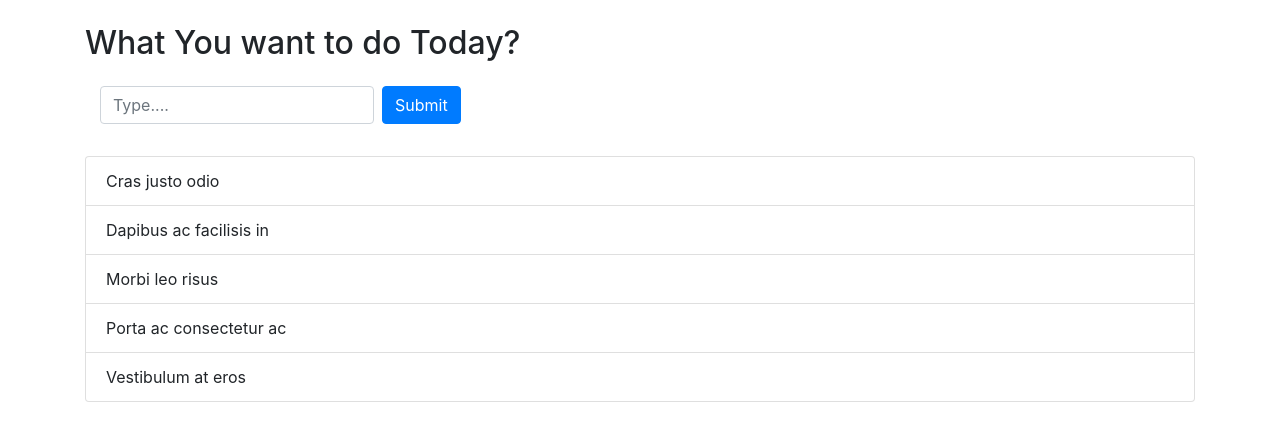
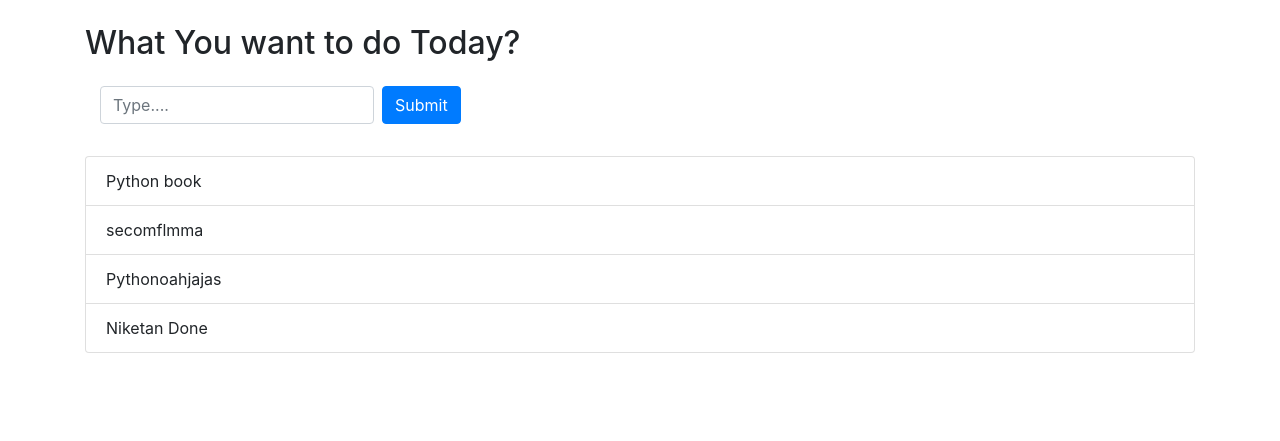
Before and after one commit to niketanmoon/ToDoApp, a Django app: page / in a window 1280 px wide. Shown: the part 56-497 px from the top of the page. Run offline with Django 3.2, Linux system fonts and the light colour scheme; data comes from the database, SQL or seed files in the repository; both versions use the stored data as it was after the commit; some libraries are stand-ins or nearby versions.

Commit message:
Displayed the list from the database onto the browser

```diff
--- a/src/MyApp/templates/home.html
+++ b/src/MyApp/templates/home.html
@@ -19,11 +19,9 @@
   <div class="row">
     <div class="col mt-4">
       <ul class="list-group">
-        <li class="list-group-item">Cras justo odio</li>
-        <li class="list-group-item">Dapibus ac facilisis in</li>
-        <li class="list-group-item">Morbi leo risus</li>
-        <li class="list-group-item">Porta ac consectetur ac</li>
-        <li class="list-group-item">Vestibulum at eros</li>
+        {% for item in items %}
+          <li class="list-group-item">{{item.name }}</li>
+        {% endfor %}
       </ul>
     </div>
 
--- a/src/MyApp/views.py
+++ b/src/MyApp/views.py
@@ -4,7 +4,12 @@ from django.views.decorators.csrf import csrf_exempt
 from MyApp.models import ToDoList
 # Create your views here.
 def home(request):
-    return render(request,'home.html')
+    items = ToDoList.objects.all()
+    print(items)
+    context = {
+        'items':items,
+    }
+    return render(request,'home.html',context)
 
 @csrf_exempt
 def add_to_do(request):
```
Also changed, not shown: src/db.sqlite3, 1 other file.
